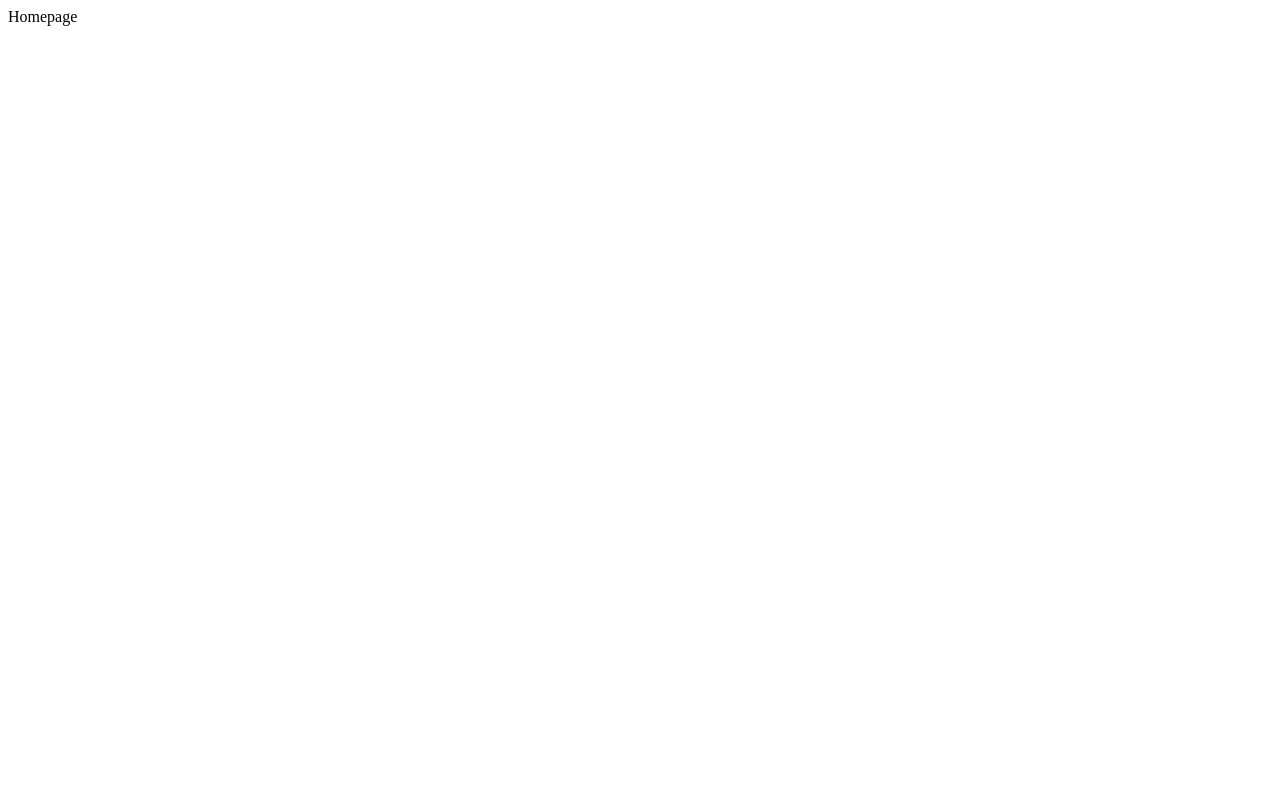
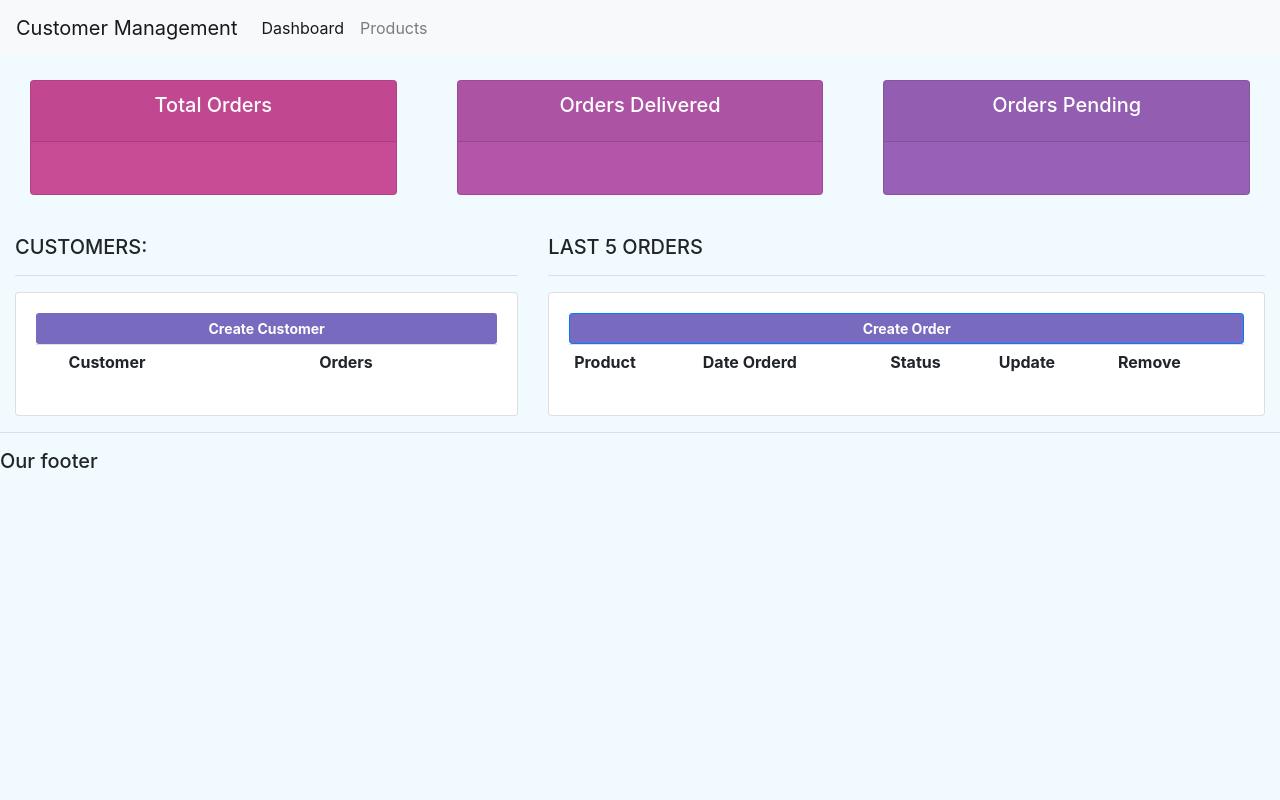
Before and after one commit to dsrao711/CustomerManagement, a Django app: page / in a window 1280 px wide. Before the commit the page is almost empty. Run offline with Django 3.2, Linux system fonts and the light colour scheme; lists and menus that the app fills with data are empty; some libraries are stand-ins or nearby versions.

Commit message:
templates

```diff
--- /dev/null
+++ b/accounts/templates/accounts/dashboard.html
@@ -0,0 +1,46 @@
+{%  extends 'accounts/main.html' %}
+
+{% block content %}
+
+{%  include 'accounts/status.html' %}
+
+<br>
+
+<div class="row">
+	<div class="col-md-5">
+		<h5>CUSTOMERS:</h5>
+		<hr>
+		<div class="card card-body">
+			<a class="btn   btn-sm btn-block" href="" style = "background-color: #786ABF ; color: white;"><b>Create Customer</b></a>
+			<table class="table table-sm">
+				<tr>
+					<th></th>
+					<th>Customer</th>
+					<th>Orders</th>
+				</tr>
+
+			</table>
+		</div>
+	</div>
+
+	<div class="col-md-7">
+		<h5>LAST 5 ORDERS</h5>
+		<hr>
+		<div class="card card-body">
+			<a class="btn btn-primary  btn-sm btn-block" href="" style = "background-color: #786ABF ; color: white;"><b>Create Order</b></a>
+			<table class="table table-sm">
+				<tr>
+					<th>Product</th>
+					<th>Date Orderd</th>
+					<th>Status</th>
+					<th>Update</th>
+					<th>Remove</th>
+				</tr>
+
+			</table>
+		</div>
+	</div>
+
+</div>
+
+{% endblock %}
--- a/accounts/templates/accounts/main.html
+++ b/accounts/templates/accounts/main.html
@@ -1,16 +1,53 @@
 <!DOCTYPE html>
-<html lang="en">
+<html>
 <head>
-    <meta charset="UTF-8">
-    <meta http-equiv="X-UA-Compatible" content="IE=edge">
-    <meta name="viewport" content="width=device-width, initial-scale=1.0">
-    <title>Django</title>
+	<title>CRM</title>
+	<link rel="stylesheet" href="https://stackpath.bootstrapcdn.com/bootstrap/4.3.1/css/bootstrap.min.css" integrity="sha384-ggOyR0iXCbMQv3Xipma34MD+dH/1fQ784/j6cY/iJTQUOhcWr7x9JvoRxT2MZw1T" crossorigin="anonymous">
+
+
+	<style>
+
+		#logo{
+		}
+
+		body{
+			background-color: #F1FAFF;
+		}
+
+
+		#total-orders{
+			background-color: #C84B95;
+		}
+
+
+		#orders-delivered{
+			background-color: #B356A9;
+		}
+
+		#orders-pending{
+			background-color: #9861B7;
+		}
+
+
+
+
+	</style>
 </head>
 <body>
-    <h1>NavBar</h1>
-    {% block content %}
+	{%  include 'accounts/navbar.html' %}
+	<div class="container-fluid">
+	{% block content %}
 
-    {% endblock  %}
-    <h2>Footer</h2>
+
+
+	{% endblock %}
+    </div>
+	<hr>
+	<h5>Our footer</h5>
+
 </body>
+
+<script src="https://code.jquery.com/jquery-3.3.1.slim.min.js" integrity="sha384-q8i/X+965DzO0rT7abK41JStQIAqVgRVzpbzo5smXKp4YfRvH+8abtTE1Pi6jizo" crossorigin="anonymous"></script>
+<script src="https://cdnjs.cloudflare.com/ajax/libs/popper.js/1.14.7/umd/popper.min.js" integrity="sha384-UO2eT0CpHqdSJQ6hJty5KVphtPhzWj9WO1clHTMGa3JDZwrnQq4sF86dIHNDz0W1" crossorigin="anonymous"></script>
+<script src="https://stackpath.bootstrapcdn.com/bootstrap/4.3.1/js/bootstrap.min.js" integrity="sha384-JjSmVgyd0p3pXB1rRibZUAYoIIy6OrQ6VrjIEaFf/nJGzIxFDsf4x0xIM+B07jRM" crossorigin="anonymous"></script>
 </html>
--- /dev/null
+++ b/accounts/templates/accounts/navbar.html
@@ -0,0 +1,16 @@
+<nav class="navbar navbar-expand-lg navbar-light bg-light">
+    <a class="navbar-brand" href="#">Customer Management</a>
+    <button class="navbar-toggler" type="button" data-toggle="collapse" data-target="#navbarNav" aria-controls="navbarNav" aria-expanded="false" aria-label="Toggle navigation">
+      <span class="navbar-toggler-icon"></span>
+    </button>
+    <div class="collapse navbar-collapse" id="navbarNav">
+      <ul class="navbar-nav">
+        <li class="nav-item active">
+          <a class="nav-link" href="/">Dashboard</a>
+        </li>
+        <li class="nav-item">
+          <a class="nav-link" href="/products">Products</a>
+        </li>
+      </ul>
+    </div>
+  </nav>
--- /dev/null
+++ b/accounts/templates/accounts/status.html
@@ -0,0 +1,42 @@
+<br>
+
+<div class="row">
+	<div class="col">
+		<div class="col-md">
+			<div class="card text-center text-white  mb-3" id="total-orders">
+			  	<div class="card-header">
+			  		<h5 class="card-title">Total Orders</h5>
+			  	</div>
+			  	<div class="card-body">
+			    	<h3 class="card-title"></h3>
+			  	</div>
+			</div>
+		</div>
+	</div>
+
+	<div class="col">
+		<div class="col-md">
+			<div class="card text-center text-white  mb-3" id="orders-delivered">
+			  	<div class="card-header">
+			  		<h5 class="card-title">Orders Delivered</h5>
+			  	</div>
+			  	<div class="card-body">
+			    	<h3 class="card-title"></h3>
+			  	</div>
+			</div>
+		</div>
+	</div>
+
+	<div class="col">
+		<div class="col-md">
+			<div class="card text-center text-white  mb-3" id="orders-pending">
+			  	<div class="card-header">
+			  		<h5 class="card-title">Orders Pending</h5>
+			  	</div>
+			  	<div class="card-body">
+			    	<h3 class="card-title"></h3>
+			  	</div>
+			</div>
+		</div>
+	</div>
+</div>
--- a/accounts/views.py
+++ b/accounts/views.py
@@ -1,11 +1,11 @@
 from django.shortcuts import render
 from django.http import HttpResponse
 
+# Create your views here.
+
 def home(request):
-    return HttpResponse('Homepage')
+	return render(request, 'accounts/dashboard.html')
+def products(request):
+	return render(request, 'accounts/products.html')
 def customers(request):
-    return HttpResponse('Customers')
-def products (request):
-    return HttpResponse('Products')
-
-# Create your views here.
+	return render(request, 'accounts/customers.html')
--- a/practice/settings.py
+++ b/practice/settings.py
@@ -11,6 +11,8 @@ https://docs.djangoproject.com/en/3.1/ref/settings/
 """
 
 from pathlib import Path
+
+import os
 
 # Build paths inside the project like this: BASE_DIR / 'subdir'.
 BASE_DIR = Path(__file__).resolve().parent.parent
@@ -54,7 +56,7 @@ ROOT_URLCONF = 'practice.urls'
 TEMPLATES = [
     {
         'BACKEND': 'django.template.backends.django.DjangoTemplates',
-        'DIRS': [],
+        'DIRS': [os.path.join(BASE_DIR, 'accounts/templates')] ,
         'APP_DIRS': True,
         'OPTIONS': {
             'context_processors': [
```
Also changed, not shown: accounts/templates/accounts/customers.html (+7 -0 lines), accounts/templates/accounts/products.html (+7 -0 lines), accounts/templates/accounts/home.html (deleted).
